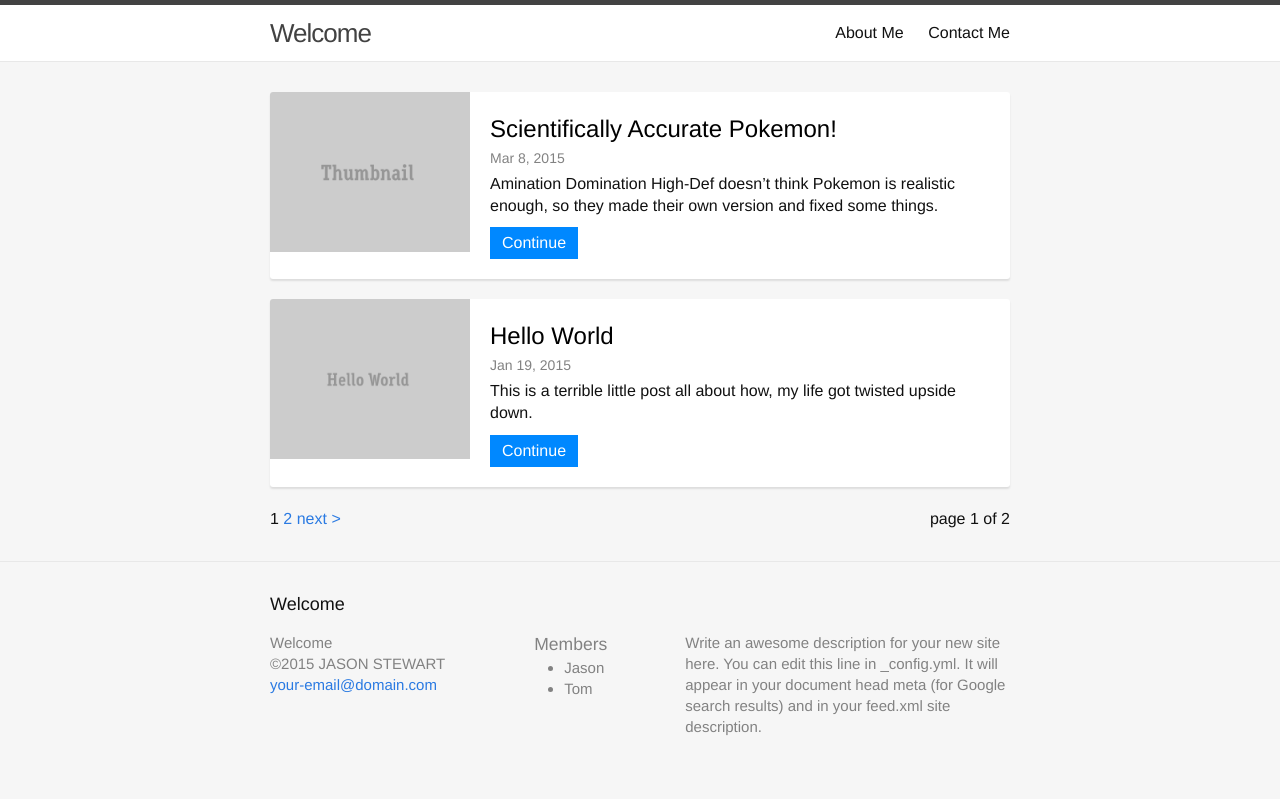
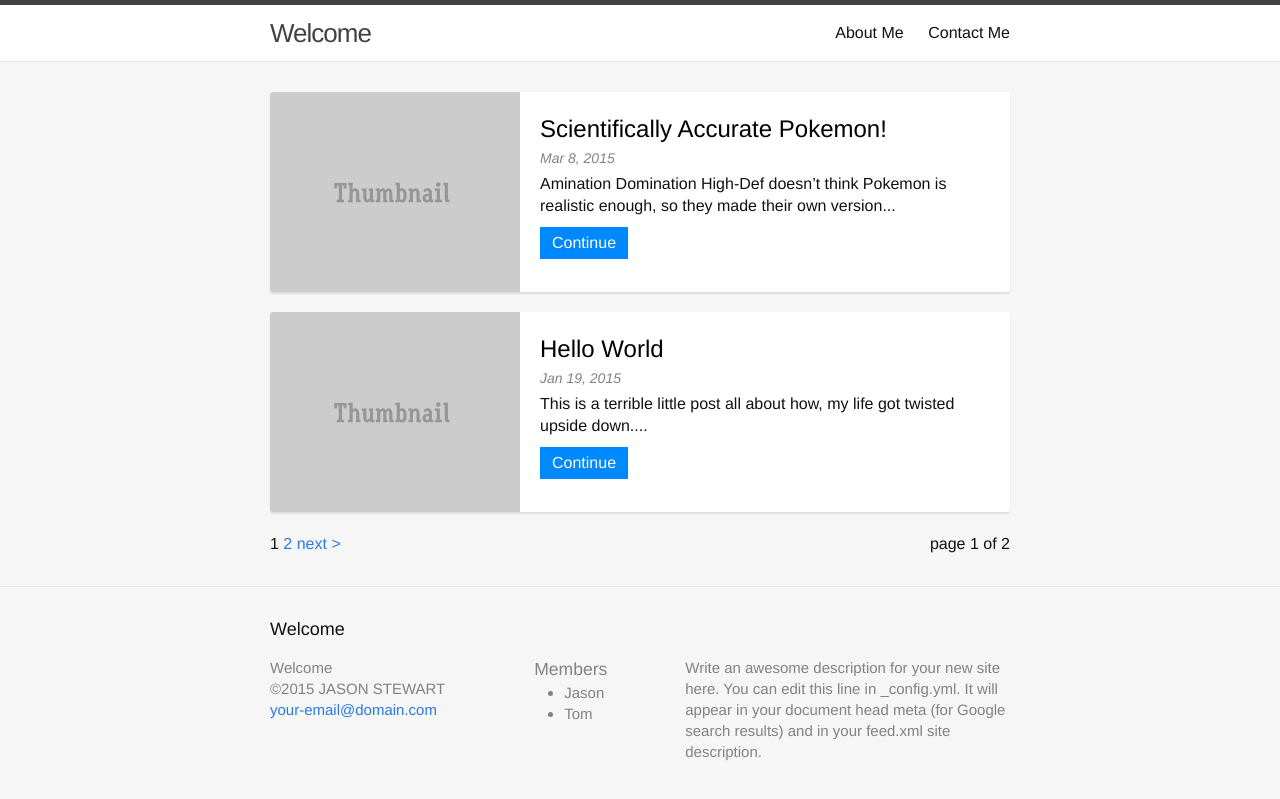
Before and after one commit to jastew/jastew, a Jekyll site: the page built from index.html, in a window 1280 px wide. Shown: the top 799 px of the page. Built offline with Jekyll 4.4.1, drawn with Linux system fonts in a browser that asks for light colours; the list of posts is cut into pages by our own code.

Commit message:
thumbnail changes

```diff
--- a/_posts/2015-01-19-hello-world.markdown
+++ b/_posts/2015-01-19-hello-world.markdown
@@ -5,8 +5,8 @@ categories: test
 tags:
   - 2015
   - testing
-image:
-  src: /downloads/hello-world.gif
+#image:
+#  src: /downloads/hello-world.gif
 ---
 
 This is a terrible little post all about how, my life got twisted upside down.
--- a/_sass/_layout.scss
+++ b/_sass/_layout.scss
@@ -186,6 +186,7 @@
 .post-meta {
     margin-bottom: 8px;
     font-size: $small-font-size;
+    font-style: italic;
     line-height: 1;
     color: $grey-color;
 }
@@ -296,7 +297,7 @@
 @media screen and (min-width: $on-palm) {
     .media__image {
         float: left;
-        width: 200px;
+        width: 250px;
     }
 }
 
--- a/index.html
+++ b/index.html
@@ -32,7 +32,7 @@ layout: default
           </footer>
 
           <p class="post-content">
-            {{ post.excerpt | strip_html | truncatewords: 20 }}
+            {{ post.excerpt | strip_html | truncatewords: 15 }}
           </p>
 
           <a class="post-continue" href="{{ post.url | prepend: site.baseurl }}">Continue</a>
```
Also changed, not shown: 5 other files.
